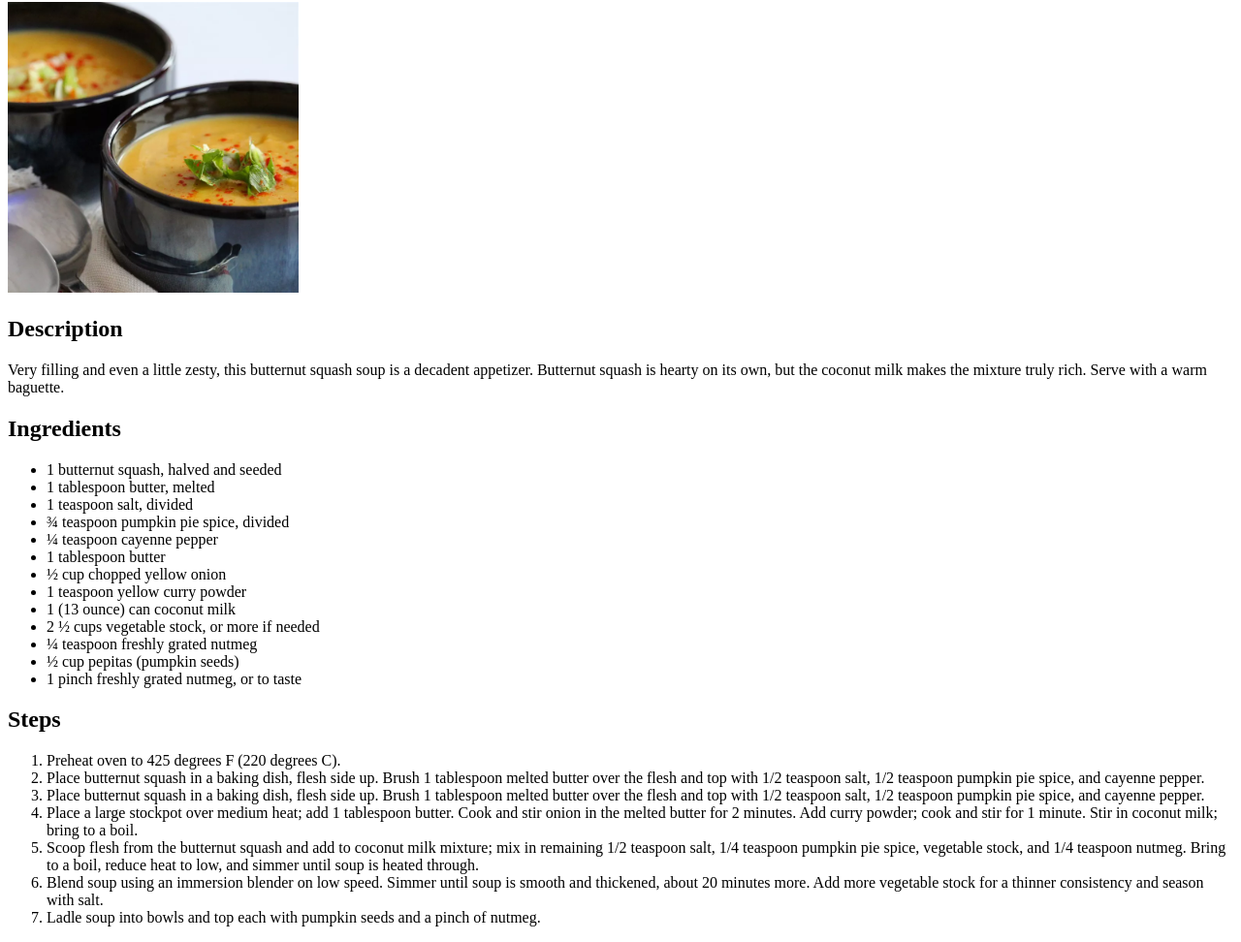
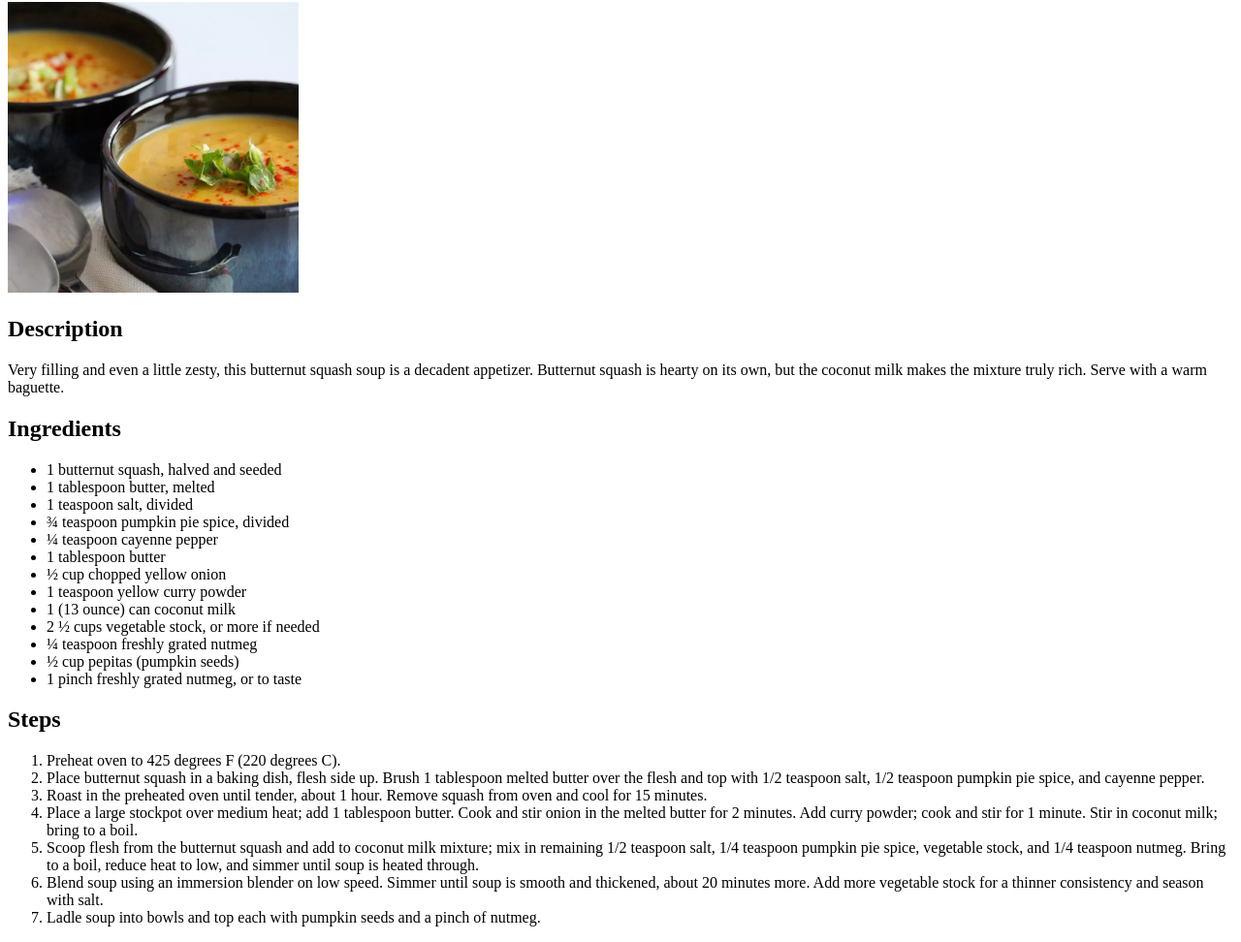
Before and after one commit to codebuilder-js/odin-recipes, a plain HTML site: page recipes/coconut-curry-butternut-squash-soup.html in a window 1280 px wide. Shown: the part 78-1050 px from the top of the page at 97% size. Drawn offline with Linux system fonts and the light colour scheme.

Commit message:
Update the third step of the recipe

```diff
--- a/recipes/coconut-curry-butternut-squash-soup.html
+++ b/recipes/coconut-curry-butternut-squash-soup.html
@@ -34,7 +34,7 @@
       <ol>
          <li>Preheat oven to 425 degrees F (220 degrees C).</li>
          <li>Place butternut squash in a baking dish, flesh side up. Brush 1 tablespoon melted butter over the flesh and top with 1/2 teaspoon salt, 1/2 teaspoon pumpkin pie spice, and cayenne pepper.</li>
-         <li>Place butternut squash in a baking dish, flesh side up. Brush 1 tablespoon melted butter over the flesh and top with 1/2 teaspoon salt, 1/2 teaspoon pumpkin pie spice, and cayenne pepper.</li>
+         <li>Roast in the preheated oven until tender, about 1 hour. Remove squash from oven and cool for 15 minutes.</li>
          <li>Place a large stockpot over medium heat; add 1 tablespoon butter. Cook and stir onion in the melted butter for 2 minutes. Add curry powder; cook and stir for 1 minute. Stir in coconut milk; bring to a boil.</li>
          <li>Scoop flesh from the butternut squash and add to coconut milk mixture; mix in remaining 1/2 teaspoon salt, 1/4 teaspoon pumpkin pie spice, vegetable stock, and 1/4 teaspoon nutmeg. Bring to a boil, reduce heat to low, and simmer until soup is heated through.</li>
          <li>Blend soup using an immersion blender on low speed. Simmer until soup is smooth and thickened, about 20 minutes more. Add more vegetable stock for a thinner consistency and season with salt.</li>
```
